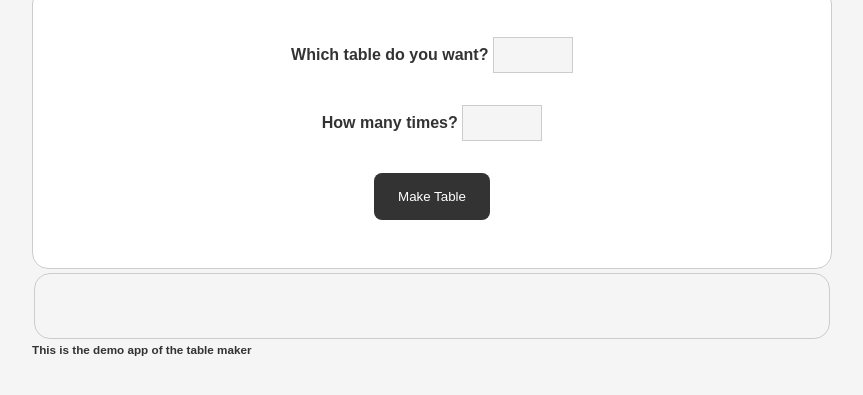
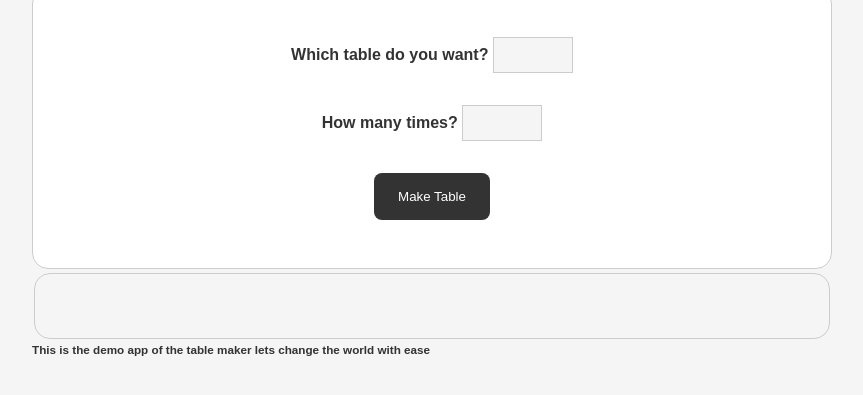
Before and after one commit to usmanard/tables-maker, a plain HTML site: page index.html in a window 1280 px wide. Shown: the part 89-484 px from the top of the page, without its empty margins (208-1071 px from the left). Drawn offline with Linux system fonts and the light colour scheme.

Commit message:
Update index.html

```diff
--- a/index.html
+++ b/index.html
@@ -44,7 +44,7 @@
       </tbody>
     </table>
     <footer>
-      <h3>This is the demo app of the table maker</h3>
+      <h3>This is the demo app of the table maker lets change the world with ease</h3>
     </footer>
     <script src="./app/app.js"></script>
   </body>
```
